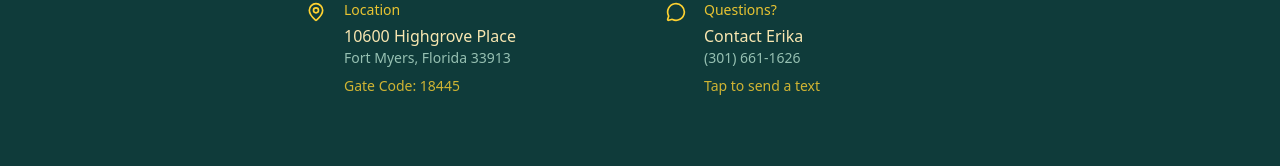
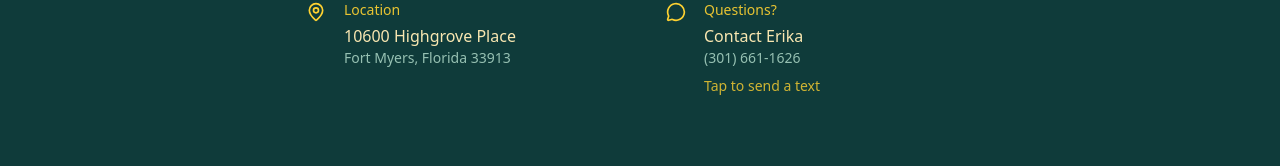
Before and after one commit to bmilici/dipsgiving, a Next.js app: page / in a window 1280 px wide. Shown: the part 849-1015 px from the top of the page. Built offline with nearby package versions, Linux system fonts and the light colour scheme; no server answers; the database is empty.

Commit message:
Remove gate code from event details

```diff
--- a/src/app/page.tsx
+++ b/src/app/page.tsx
@@ -88,9 +88,6 @@ export default function Page() {
                 <p className="text-emerald-100/70 text-sm">
                   Fort Myers, Florida 33913
                 </p>
-                <p className="text-amber-300/80 text-sm mt-2 font-medium">
-                  Gate Code: 18445
-                </p>
               </div>
             </a>
 
```
